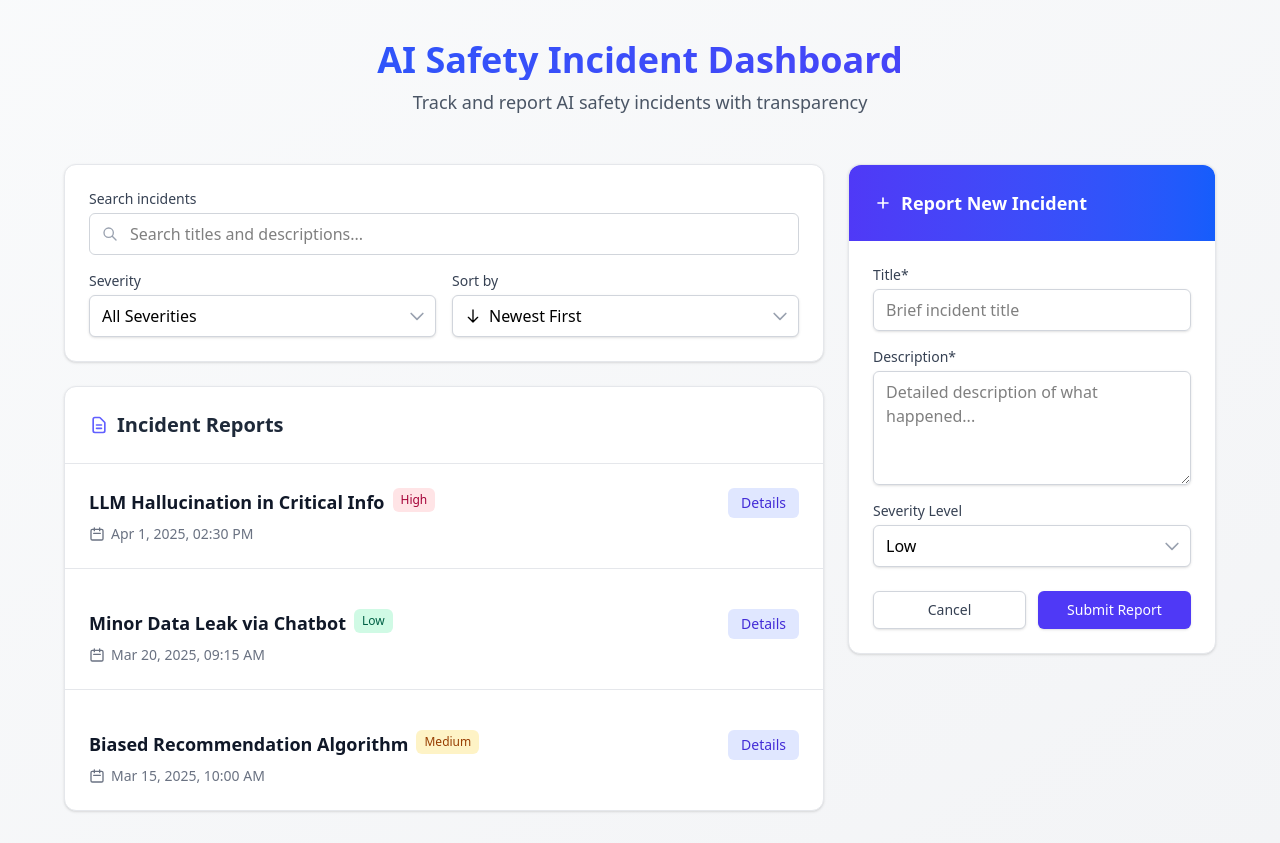
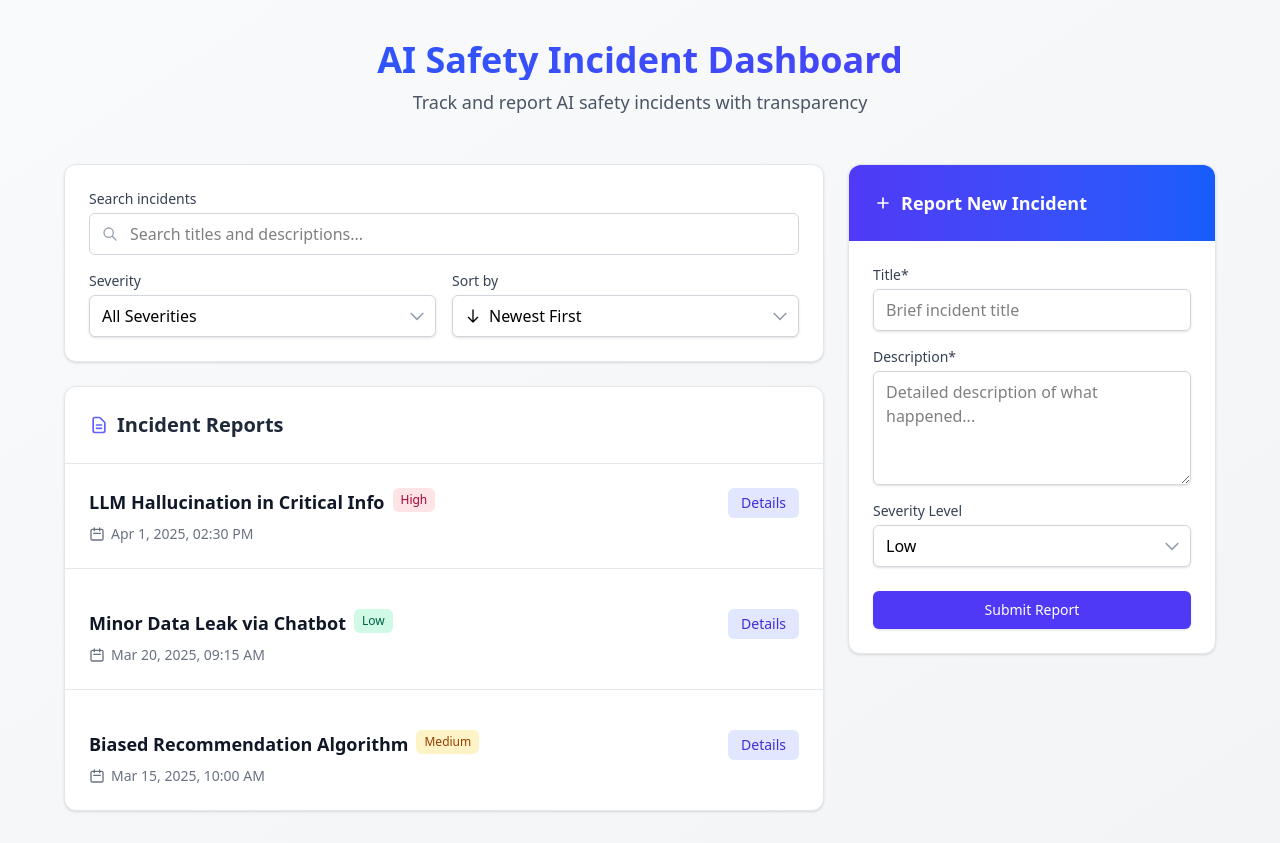
Before and after one commit to sanketyelugotla/SparkleHood, a React (Vite) app: page / in a window 1280 px wide. Built offline with nearby package versions, Linux system fonts and the light colour scheme; a web font is replaced by a local one.

Commit message:
Circle animation to add

```diff
--- a/src/App.tsx
+++ b/src/App.tsx
@@ -1,4 +1,4 @@
-import { useState, useMemo, useRef } from "react";
+import { useState, useMemo, useRef, useEffect } from "react";
 import { Incident, Severity } from "./types/incident";
 import { mockIncidents } from "./data/mockData";
 import IncidentFilter from "./components/IncidentFilter";
@@ -12,7 +12,8 @@ export default function App() {
 	const [sort, setSort] = useState<"Newest" | "Oldest">("Newest");
 	const [searchQuery, setSearchQuery] = useState("");
 	const [showForm, setShowForm] = useState(false);
-	const formRef = useRef<HTMLDivElement>(null);
+	const [originPosition, setOriginPosition] = useState({ top: 0, left: 0, width: 0, height: 0 });
+	const buttonRef = useRef<HTMLButtonElement>(null);
 
 	const filteredSortedIncidents = useMemo(() => {
 		let list = [...incidents];
@@ -54,17 +55,36 @@ export default function App() {
 			description,
 			severity,
 			reported_at: new Date().toISOString(),
+			expanded: false
 		};
 		setIncidents((prev) => [newIncident, ...prev]);
 		setShowForm(false);
 	};
 
-	const scrollToForm = () => {
+	const handleOpenForm = () => {
+		if (buttonRef.current) {
+			const rect = buttonRef.current.getBoundingClientRect();
+			setOriginPosition({
+				top: rect.top + window.scrollY,
+				left: rect.left + window.scrollX,
+				width: rect.width,
+				height: rect.height
+			});
+		}
 		setShowForm(true);
-		setTimeout(() => {
-			formRef.current?.scrollIntoView({ behavior: 'smooth' });
-		}, 100);
+		document.body.style.overflow = 'hidden';
 	};
+
+	const handleCloseForm = () => {
+		setShowForm(false);
+		document.body.style.overflow = 'auto';
+	};
+
+	useEffect(() => {
+		return () => {
+			document.body.style.overflow = 'auto';
+		};
+	}, []);
 
 	return (
 		<div className="min-h-screen bg-gradient-to-br from-gray-50 to-gray-100 py-4 sm:py-8 px-4 sm:px-6">
@@ -109,15 +129,6 @@ export default function App() {
 										</span>
 									)}
 								</h2>
-								<motion.button
-									onClick={scrollToForm}
-									whileHover={{ scale: 1.05 }}
-									className="lg:hidden flex items-center justify-center p-2 rounded-full bg-indigo-600 text-white hover:bg-indigo-700 transition-colors shadow-md"
-								>
-									<svg className="w-5 h-5" fill="none" stroke="currentColor" viewBox="0 0 24 24">
-										<path strokeLinecap="round" strokeLinejoin="round" strokeWidth={2} d="M12 6v6m0 0v6m0-6h6m-6 0H6" />
-									</svg>
-								</motion.button>
 							</div>
 							<IncidentList
 								incidents={filteredSortedIncidents}
@@ -126,27 +137,65 @@ export default function App() {
 						</div>
 					</div>
 
-					<AnimatePresence mode="wait">
-						{(showForm || window.innerWidth >= 1024) && (
-							<motion.div
-								ref={formRef}
-								initial={{ opacity: 0, x: 20 }}
-								animate={{ opacity: 1, x: 0 }}
-								exit={{ opacity: 0, x: 20 }}
-								transition={{ duration: 0.2 }}
-								className="lg:col-span-1"
-							>
+					{/* Desktop Form */}
+					<div className="hidden lg:block lg:col-span-1">
+						<IncidentForm onSubmit={handleSubmit} />
+					</div>
+				</div>
+
+				{/* Mobile Floating Action Button */}
+				<motion.button
+					ref={buttonRef}
+					onClick={handleOpenForm}
+					whileHover={{ scale: 1.1 }}
+					whileTap={{ scale: 0.95 }}
+					className="lg:hidden fixed bottom-6 right-6 z-40 flex items-center justify-center p-4 rounded-full bg-indigo-600 text-white hover:bg-indigo-700 shadow-lg"
+					style={{ width: '56px', height: '56px' }}
+					aria-label="Report new incident"
+				>
+					<svg className="w-6 h-6" fill="none" stroke="currentColor" viewBox="0 0 24 24">
+						<path strokeLinecap="round" strokeLinejoin="round" strokeWidth={2} d="M12 6v6m0 0v6m0-6h6m-6 0H6" />
+					</svg>
+				</motion.button>
+
+				{/* Mobile Form Overlay */}
+				<AnimatePresence>
+					{showForm && (
+						<motion.div
+							className="fixed inset-0 z-50 bg-white lg:hidden"
+							initial={{
+								clipPath: `circle(0% at ${originPosition.left + originPosition.width / 2}px ${originPosition.top + originPosition.height / 2}px)`,
+								opacity: 0
+							}}
+							animate={{
+								clipPath: "circle(150% at 50% 50%)",
+								opacity: 1,
+								transition: {
+									duration: 0.5,
+									ease: [0.33, 1, 0.68, 1]
+								}
+							}}
+							exit={{
+								clipPath: `circle(0% at ${originPosition.left + originPosition.width / 2}px ${originPosition.top + originPosition.height / 2}px)`,
+								opacity: 0,
+								transition: {
+									duration: 0.3,
+									ease: [0.33, 1, 0.68, 1]
+								}
+							}}
+						>
+							<div className="absolute inset-0 p-4 overflow-y-auto">
 								<IncidentForm
-									onSubmit={handleSubmit}
-									onCancel={() => {
-										setShowForm(false);
-										window.scrollTo({ top: 0, behavior: 'smooth' });
+									onSubmit={(title, desc, severity) => {
+										handleSubmit(title, desc, severity);
+										handleCloseForm();
 									}}
+									onCancel={handleCloseForm}
 								/>
-							</motion.div>
-						)}
-					</AnimatePresence>
-				</div>
+							</div>
+						</motion.div>
+					)}
+				</AnimatePresence>
 			</div>
 		</div>
 	);
--- a/src/components/IncidentForm.tsx
+++ b/src/components/IncidentForm.tsx
@@ -19,7 +19,6 @@ export default function IncidentForm({ onSubmit, onCancel }: IncidentFormProps)
         if (!title.trim() || !desc.trim()) return;
 
         setIsSubmitting(true);
-        // Simulate async submission
         await new Promise(resolve => setTimeout(resolve, 500));
 
         onSubmit(title, desc, severity);
@@ -30,13 +29,13 @@ export default function IncidentForm({ onSubmit, onCancel }: IncidentFormProps)
     };
 
     return (
-        <div className="rounded-xl">
+        <div className={`rounded-xl ${onCancel ? 'h-full' : ''}`}>
             <motion.div
-                initial={{ opacity: 0, y: 20 }}
+                initial={onCancel ? { opacity: 0 } : { opacity: 0, y: 20 }}
                 animate={{ opacity: 1, y: 0 }}
-                exit={{ opacity: 0, y: 20 }}
+                exit={onCancel ? { opacity: 0 } : { opacity: 0, y: 20 }}
                 transition={{ duration: 0.2 }}
-                className="bg-white rounded-xl shadow-sm border border-gray-200 relative"
+                className={`bg-white ${onCancel ? 'h-full' : 'rounded-xl shadow-sm border border-gray-200 relative'}`}
             >
                 {/* Close Button (Mobile Only) */}
                 {onCancel && (
@@ -51,7 +50,7 @@ export default function IncidentForm({ onSubmit, onCancel }: IncidentFormProps)
                     </motion.button>
                 )}
 
-                <div className="p-4 sm:p-6 bg-gradient-to-r from-indigo-600 to-blue-600 rounded-t-xl">
+                <div className={`p-4 sm:p-6 bg-gradient-to-r from-indigo-600 to-blue-600 ${onCancel ? '' : 'rounded-t-xl'}`}>
                     <h3 className="text-lg font-semibold text-white flex items-center">
                         <svg className="w-5 h-5 mr-2" fill="none" stroke="currentColor" viewBox="0 0 24 24">
                             <path strokeLinecap="round" strokeLinejoin="round" strokeWidth={2} d="M12 6v6m0 0v6m0-6h6m-6 0H6" />
@@ -83,7 +82,7 @@ export default function IncidentForm({ onSubmit, onCancel }: IncidentFormProps)
                         <textarea
                             id="description"
                             placeholder="Detailed description of what happened..."
-                            rows={4}
+                            rows={onCancel ? 8 : 4}
                             className="focus:ring-indigo-500 focus:border-indigo-500 block w-full px-3 py-2 border border-gray-300 rounded-md shadow-sm transition-all duration-200"
                             value={desc}
                             onChange={(e) => setDesc(e.target.value)}
```
